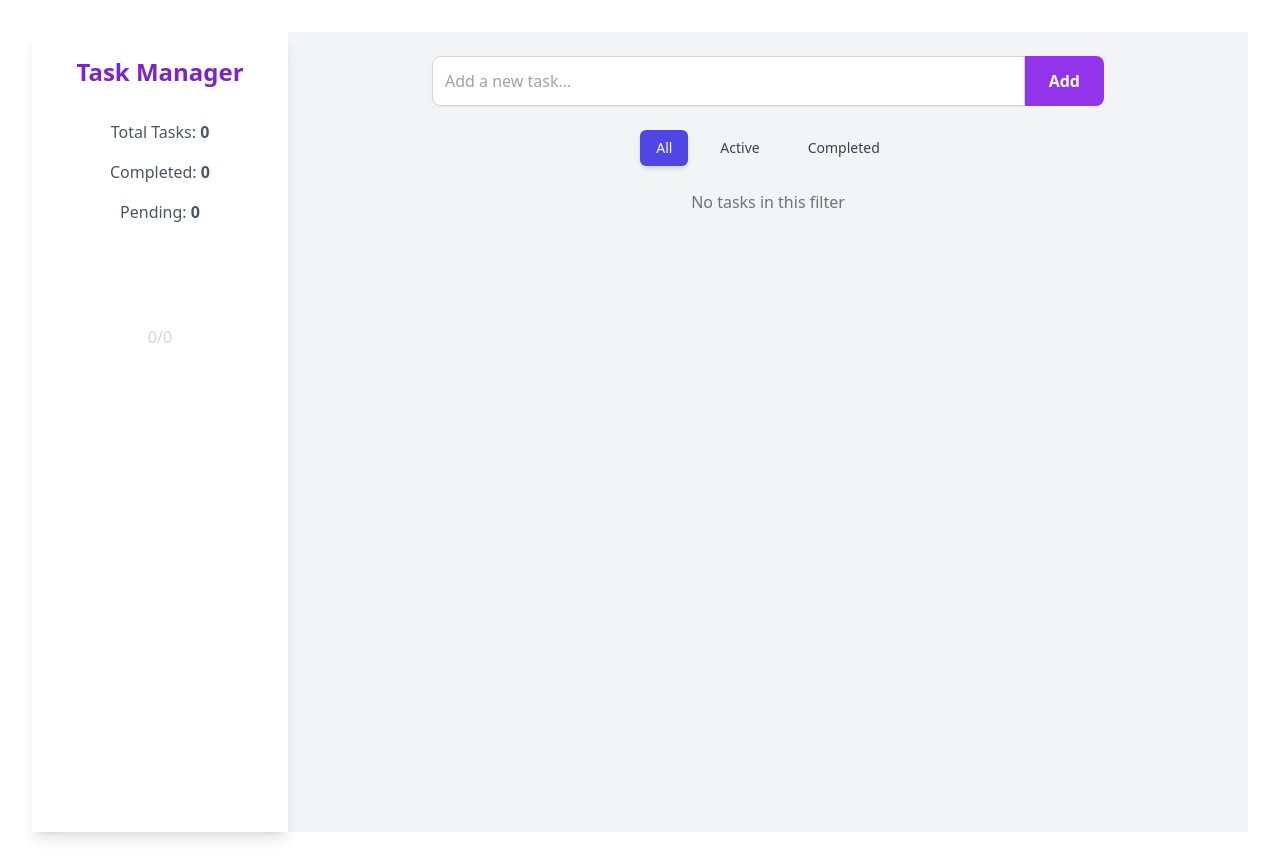
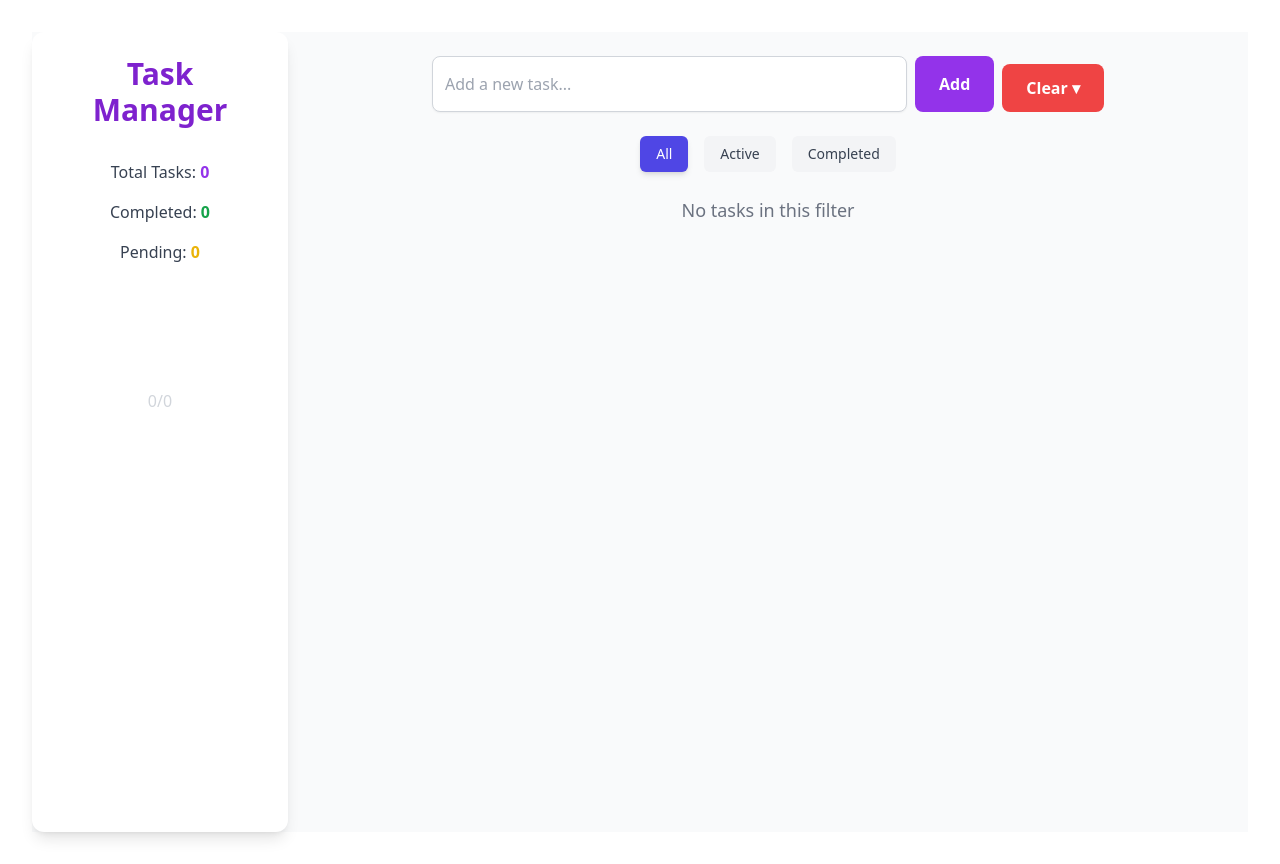
Before and after one commit to 14anjali/Todo-app, a React (Vite) app: page / in a window 1280 px wide. Built offline with nearby package versions, Linux system fonts and the light colour scheme.

Commit message:
add clear button

```diff
--- /dev/null
+++ b/src/ClearDropdown.jsx
@@ -0,0 +1,62 @@
+import { useState, useRef, useEffect } from "react";
+
+export default function ClearDropdown({ tasks, setTasks }) {
+  const [open, setOpen] = useState(false);
+  const ref = useRef(null);
+
+  useEffect(() => {
+    const handleClickOutside = (e) => {
+      if (ref.current && !ref.current.contains(e.target)) setOpen(false);
+    };
+    document.addEventListener("click", handleClickOutside);
+    return () => document.removeEventListener("click", handleClickOutside);
+  }, []);
+
+  const handleClearAll = () => {
+    if (tasks.length === 0) return;
+    if (!window.confirm("Are you sure you want to delete all tasks?")) return;
+
+    setTasks([]);
+    localStorage.removeItem("tasks"); // update storage
+    setOpen(false);
+  };
+
+  const handleClearCompleted = () => {
+    const completedTasks = tasks.filter((t) => t.completed);
+    if (completedTasks.length === 0) return;
+    if (!window.confirm("Delete all completed tasks?")) return;
+
+    const activeTasks = tasks.filter((t) => !t.completed);
+    setTasks(activeTasks);
+    localStorage.setItem("tasks", JSON.stringify(activeTasks));
+    setOpen(false);
+  };
+
+  return (
+    <div ref={ref} className="relative inline-block text-left mt-2">
+      <button
+        onClick={() => setOpen(!open)}
+        className="bg-red-500 text-white px-6 py-3 rounded-lg hover:bg-red-600 transition font-semibold flex items-center justify-center"
+      >
+        Clear ▾
+      </button>
+
+      {open && (
+        <div className="absolute right-0 mt-2 w-40 bg-white border border-gray-200 rounded-lg shadow-lg z-10">
+          <button
+            onClick={handleClearAll}
+            className="block w-full text-left px-4 py-2 text-sm hover:bg-gray-100"
+          >
+            Clear All
+          </button>
+          <button
+            onClick={handleClearCompleted}
+            className="block w-full text-left px-4 py-2 text-sm hover:bg-gray-100"
+          >
+            Clear Completed
+          </button>
+        </div>
+      )}
+    </div>
+  );
+}
--- a/src/Todo.jsx
+++ b/src/Todo.jsx
@@ -2,6 +2,7 @@ import { useEffect, useState } from "react";
 import TodoFilter from "./TodoFilter";
 import DraggableTask from "./DraggableTask";
 import ProgressBar from "./ProgressCircle";
+import ClearDropdown from "./ClearDropdown";
 
 function Todo() {
   const [task, setTask] = useState("");
@@ -88,56 +89,52 @@ function Todo() {
   };
 
     return (
-    <div className="min-h-screen bg-gray-100 flex">
+ <div className="min-h-screen bg-gray-50 flex">
   {/* Sidebar */}
-      <aside className="w-64 bg-white shadow-lg p-6 hidden md:block">
-        <h1 className="text-2xl font-bold text-purple-700 mb-8">
-          Task Manager
-        </h1>
-        <div className="space-y-4 text-gray-600">
+  <aside className="w-64 bg-white shadow-lg p-6 hidden md:block rounded-xl">
+    <h1 className="text-3xl font-bold text-purple-700 mb-8">Task Manager</h1>
+    <div className="space-y-4 text-gray-700">
       <p>
-            Total Tasks: <span className="font-semibold">{tasks.length}</span>
+        Total Tasks: <span className="font-semibold text-purple-600">{tasks.length}</span>
       </p>
       <p>
-            Completed:{" "}
-            <span className="font-semibold">
-              {tasks.filter((t) => t.completed).length}
-            </span>
+        Completed: <span className="font-semibold text-green-600">{tasks.filter((t) => t.completed).length}</span>
       </p>
       <p>
-            Pending:{" "}
-            <span className="font-semibold">
-              {tasks.filter((t) => !t.completed).length}
-            </span>
+        Pending: <span className="font-semibold text-yellow-500">{tasks.filter((t) => !t.completed).length}</span>
       </p>
     </div>
+
+    <div className="mt-6">
       <ProgressBar
         completed={tasks.filter(t => t.completed).length}
         total={tasks.length}
         size={130}
         strokeWidth={12}
       />
+    </div>
   </aside>
 
   {/* Main Content */}
   <main className="flex-1 p-6">
     <div className="max-w-2xl mx-auto">
-          {/* Input */}
-          <div className="flex mb-6 shadow-sm">
+      {/* Input + Buttons */}
+      <div className="flex flex-wrap gap-2 mb-6">
         <input
           type="text"
           value={task}
           onChange={(e) => setTask(e.target.value)}
           onKeyDown={(e) => e.key === "Enter" && addTask()}
           placeholder="Add a new task..."
-              className="flex-grow border border-gray-300 rounded-l-lg p-3 focus:outline-none focus:ring-2 focus:ring-purple-400"
+          className="flex-grow border border-gray-300 rounded-lg p-3 focus:outline-none focus:ring-2 focus:ring-purple-400 shadow-sm transition"
         />
         <button
           onClick={addTask}
-              className="bg-purple-600 text-white px-6 rounded-r-lg hover:bg-purple-700 transition-colors font-semibold"
+          className="bg-purple-600 text-white px-6 py-3 rounded-lg hover:bg-purple-700 transition font-semibold flex items-center justify-center"
         >
           Add
         </button>
+        <ClearDropdown tasks={tasks} setTasks={setTasks} />
       </div>
 
       {/* Filter */}
@@ -146,7 +143,7 @@ function Todo() {
       {/* Task List */}
       <ul className="mt-6 space-y-3">
         {filteredTasks.length === 0 && (
-              <p className="text-center text-gray-500">
+          <p className="text-center text-gray-500 text-lg font-medium">
             No tasks in this filter
           </p>
         )}
@@ -173,6 +170,7 @@ function Todo() {
   </main>
 </div>
 
+
   );
 }
 
```
Lines whose indentation alone changed are shown as unchanged.
